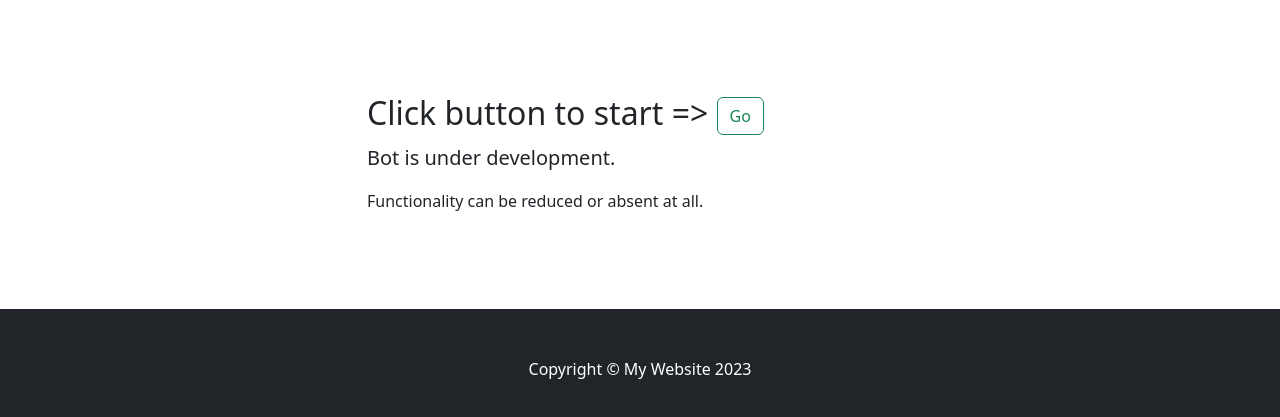
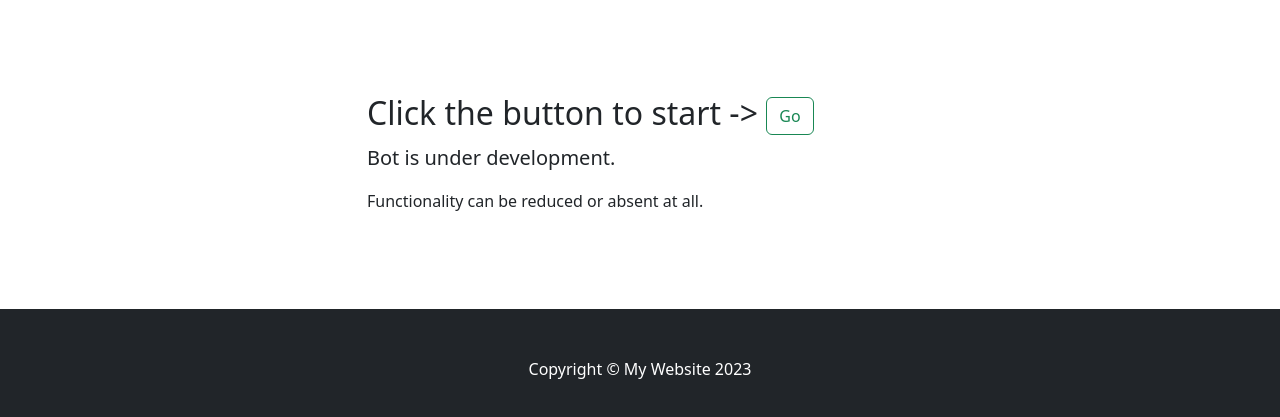
Before and after one commit to cinck/cinck.github.io, a plain HTML site: page index.html in a window 1280 px wide. Shown: the part 1466-1883 px from the top of the page. Drawn offline with nearby package versions, Linux system fonts and the light colour scheme.

Commit message:
button and link added

```diff
--- a/index.html
+++ b/index.html
@@ -63,8 +63,11 @@
             <div class="container my-5">
                 <div class="row justify-content-center">
                     <div class="col-lg-6">
-                        <h2>Click button to start => <button class="btn btn-outline-success" id="goBttn">Go</button></h2>
-
+                        <h2>Click the button to start ->
+                            <a href="http://t.me/RD_sCool_Bot" target="_blank" id="botLink">
+                            <button class="btn btn-outline-success" id="goBttn">Go</button>
+                            </a>
+                        </h2>
                         <p class="lead">Bot is under development.</p>
                         <p class="mb-0">Functionality can be reduced or absent at all.</p>
                     </div>
```
